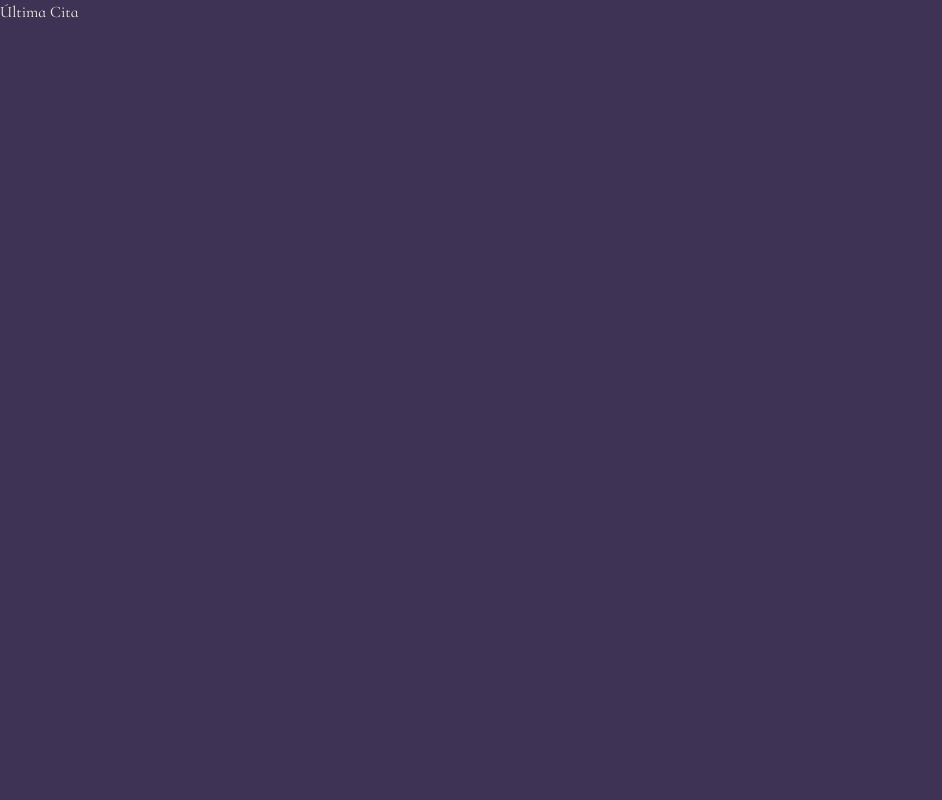
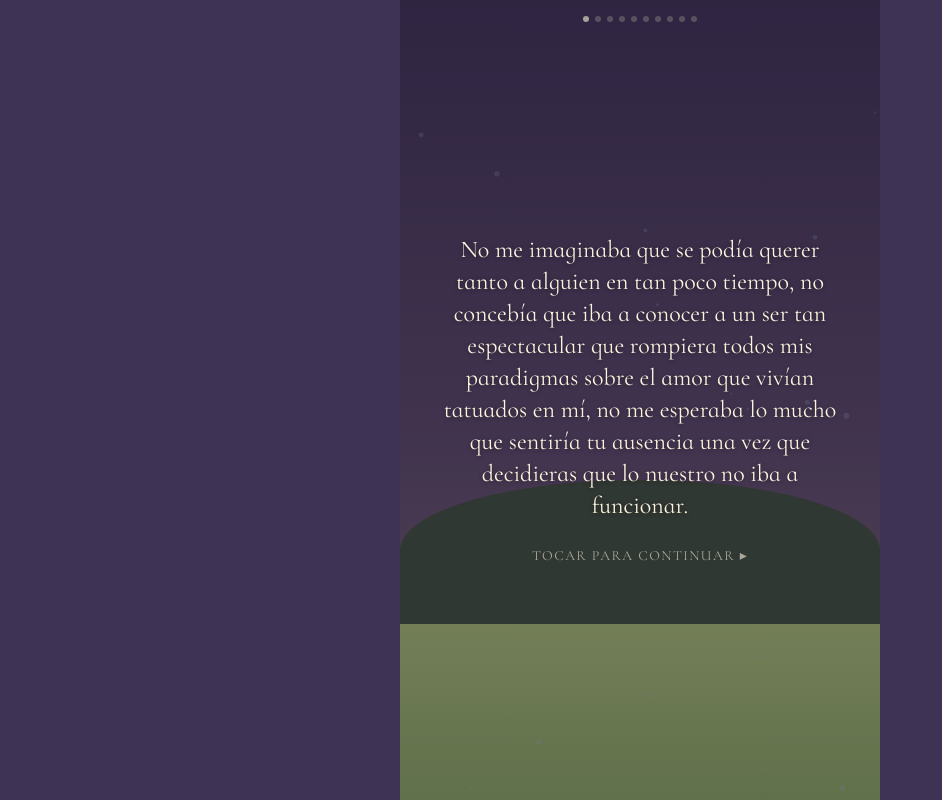
Before and after one commit to virtusnate/mensaje-dai, a React (Vite) app: page / in a window 1280 px wide. Shown: the whole page, without its empty margins (0-942 px from the left). Built offline with nearby package versions, Linux system fonts and the light colour scheme.

Commit message:
feat: App — screen state machine wiring the full experience
Co-Authored-By: Claude Sonnet 4.6 <noreply@anthropic.com>

```diff
--- a/src/App.jsx
+++ b/src/App.jsx
@@ -1,3 +1,58 @@
+import { useState } from 'react'
+import { STORY } from './content/story'
+import { Scene } from './components/Scene'
+import { Particles } from './components/Particles'
+import { Character } from './components/Character'
+import { StoryText } from './components/StoryText'
+import { ProgressDots } from './components/ProgressDots'
+import { QuestionScreen } from './components/QuestionScreen'
+import { NoEscalation } from './components/NoEscalation'
+import { YesFlow } from './components/YesFlow'
+import { notify } from './lib/notify'
+
+const READING = 'READING'
+const QUESTION = 'QUESTION'
+const YES_FLOW = 'YES_FLOW'
+const NO_ESCALATION = 'NO_ESCALATION'
+
 export default function App() {
-  return <div>Última Cita</div>
+  const [screen, setScreen] = useState(READING)
+  const [beat, setBeat] = useState(0)
+
+  const total = STORY.length
+  const readingP = total > 1 ? beat / (total - 1) : 1
+  const p = screen === READING ? readingP : 1
+
+  function advance() {
+    if (beat < total - 1) setBeat((b) => b + 1)
+    else setScreen(QUESTION)
+  }
+
+  return (
+    <div className="relative mx-auto h-full overflow-hidden" style={{ maxWidth: 480 }}>
+      <Scene p={p} />
+      <Particles p={p} />
+
+      {screen === READING && (
+        <>
+          <Character emotion="walk" p={p} />
+          <ProgressDots total={total} current={beat} />
+          <StoryText text={STORY[beat]} p={p} onAdvance={advance} />
+        </>
+      )}
+
+      {screen === QUESTION && (
+        <QuestionScreen onYes={() => setScreen(YES_FLOW)} onNo={() => setScreen(NO_ESCALATION)} />
+      )}
+
+      {screen === NO_ESCALATION && (
+        <NoEscalation
+          onDead={() => notify({ kind: 'no' })}
+          onYes={() => setScreen(YES_FLOW)}
+        />
+      )}
+
+      {screen === YES_FLOW && <YesFlow />}
+    </div>
+  )
 }
```
Also changed, not shown: 1 other file (tests, documents, lock files or other folders).
